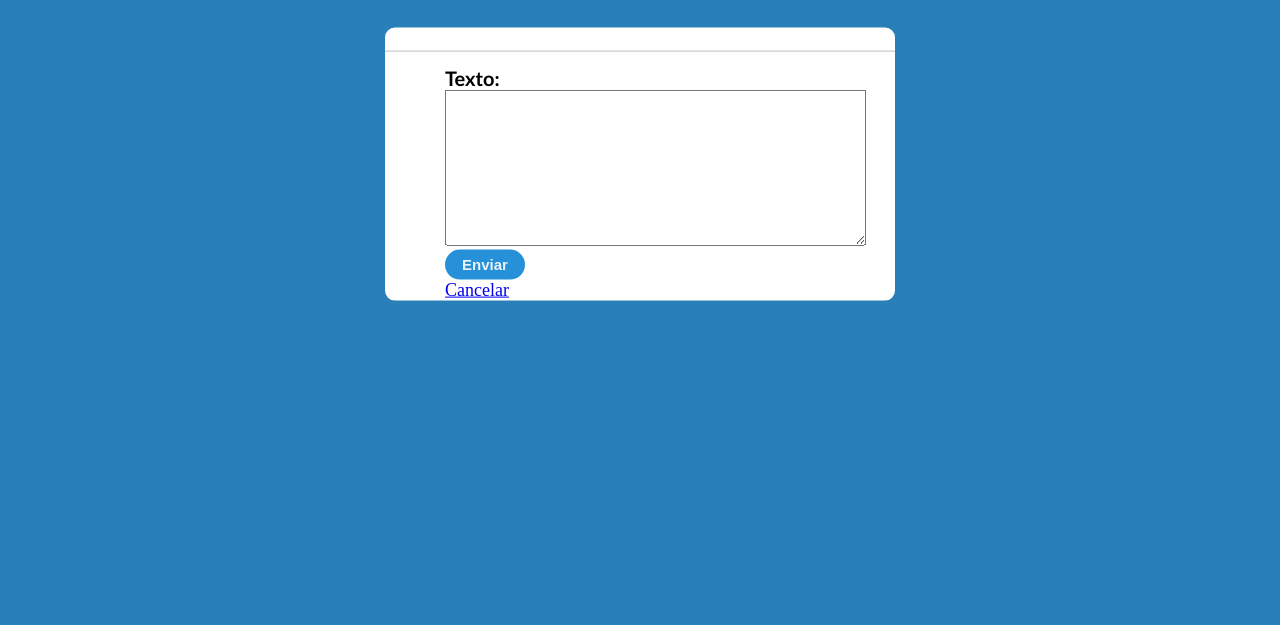
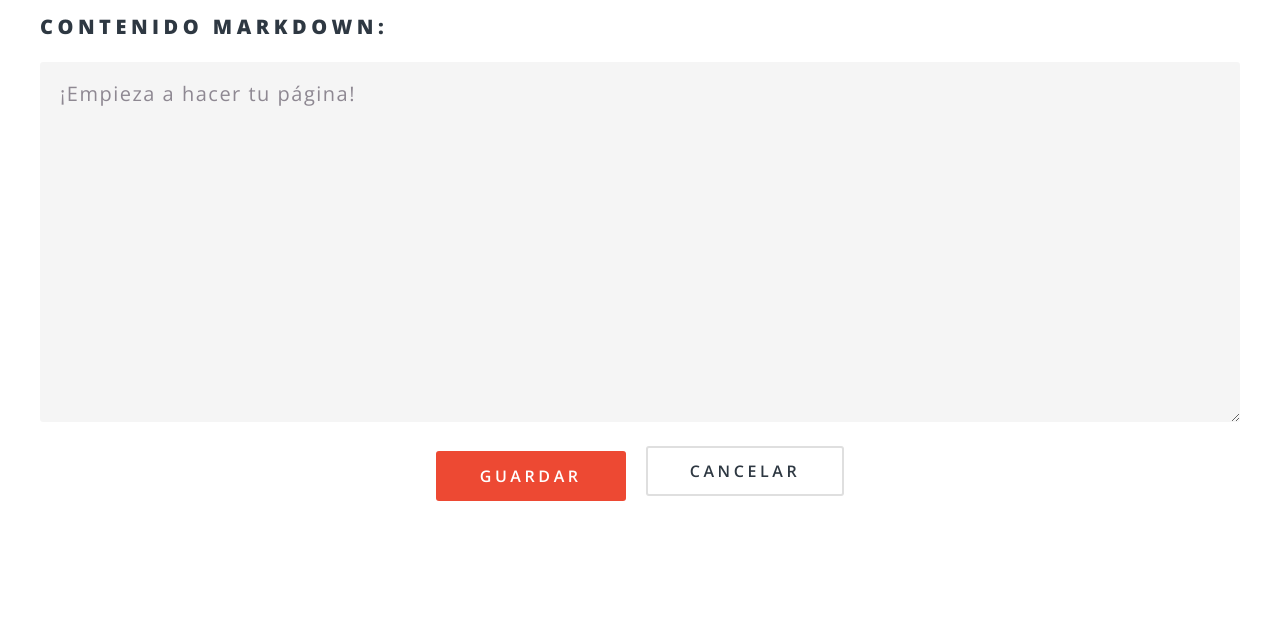
Before and after one commit to Eduardo-P/Trabajo_Final_pweb1, a plain HTML site: page Parte_2/htdocs/edit.html in a window 1280 px wide. Shown: the part 236-861 px from the top of the page. Before the commit the page ends 816 px from the top, so only its background shows below. Drawn offline with nearby package versions, Linux system fonts and the light colour scheme; no server answers.

Commit message:
Edit.html completamente funcional

```diff
--- a/Parte_2/htdocs/edit.html
+++ b/Parte_2/htdocs/edit.html
@@ -1,97 +1,43 @@
-<!DOCTYPE html>
-<html lang="es">
+<!DOCTYPE HTML>
+<html>
 	<head>
-        <meta charset="UTF-8">
-        <title>Editar</title>
-        <style>
-            h1 {
-                text-align: center;
-                padding: 5px 0;
-                border-bottom: 1px solid silver;
-                font-size: 20px;
-            }
-            body {
-                background: #2980b9;
-                height: 100vh;
-            }
-            .center {
-                position: absolute;
-                top: 50%;
-                left: 50%;
-                transform: translate(-50%, -50%);
-                max-width: 510px;
-                width: 100%;
-                background: white;
-                border-radius: 10px;
-            }
-            .center form {
-                padding: 0 60px;
-                box-sizing: border-box;
-            }
-            input[type="submit"] {
-                width: 80px;
-                height: 30px;
-                background: #2691d9;
-                border-radius: 25px;
-                font-size: 15px;
-                color: #e9f4fb;
-                font-weight: 700;
-                cursor: pointer;
-                outline: none;
-                transition: 0.5s;
-                border: none;
-            }
-            input[type="submit"]:hover {
-                background-color: #1E72AA;
-            }
-            label{
-                font: bold 50% Candara;
-                font-size: 20px;
-            }
-            #listPagina{
-                padding: 5px 60px;
-                font-size: 18px;
-            }
-            .hidden {
-                display: none;
-            }
-            .contenidoXML {
-                position: fixed;
-                font-size: 90%;
-                top: 11%;
-                left: 50%;
-                transform: translate(-50%, -50%);
-                background: black;
-                color: white;
-                border-radius: 10px;
-                padding: 15px;
-                box-shadow: 0 10px 30px rgba(0, 0, 0, 0.5);
-            }
-            .contenidoXML h4 {
-                text-align: center;
-            }
-        </style>
+		<title>Editar Página</title>
+		<meta charset="utf-8" />
+		<meta name="viewport" content="width=device-width, initial-scale=1, user-scalable=no" />
+		<link rel="stylesheet" href="paginas.css" />
 	</head>
-    <body>
-        <div class="center">
-            <h1 id="titulo"></h1>
-            <form id="edit" action="/cgi-bin/update.pl" method="post">
+	<body class="is-preload">
+		<!-- Page Wrapper -->
+			<div id="page-wrapper">
+				<!-- Header -->
+					<header id="header">
+						<h1><a href="main.html">The New Wiki</a></h1>
+					</header>
+				<!-- Main -->
+					<article id="main">
+						<section class="wrapper style5">
+							<div class="inner">
+								<h4>Editar el contenido de:</h4>
+								<h4 id="titulo"></h4>
+								<form id="edit" method="post" action="/cgi-bin/update.pl">
 									<input type="hidden" name="owner" id="owner" value="">
                                     <input type="hidden" name="title" id="title" value="">
-                <label for="textMD">Texto:</label>
-                <textarea id="textMD" name="text" rows="10" cols="50" value=""></textarea>
-                <br>
-                <input type="submit" value="Enviar">
+                                    <h5>Contenido Markdown:</h5>
+									<div class="col-12">
+										<textarea name="text" id="textMD" cols="50" placeholder="¡Empieza a hacer tu página!" rows="10"></textarea>
+									</div>
+									<div class="col-12">
+                                        <ul class="actions">
+                                            <li><input type="submit" class="button primary" value="Guardar"></li>
+                                            <li><a id="listPagina" href="http://localhost/list.html" class="button">Cancelar</a></li>
+                                        </ul>
+									</div>
 								</form>
-            <a id="listPagina" href="http://localhost/list.html">Cancelar</a>
 							</div>
-        <div id="result" class="hidden">
-            <div id="estructura" class="contenidoXML">
-                <h4>AVISO!</h4>
-                <pre id="content"></pre>
+						</section>
+					</article>
 			</div>
-        </div>
-
+	</body>
 	<script>
 		var parametros = new URLSearchParams(window.location.search);
 		var owner = parametros.get('owner');
@@ -156,5 +102,4 @@
 			});
 		});
 	</script>
-    </body>
 </html>
```
Lines whose indentation alone changed are shown as unchanged.
